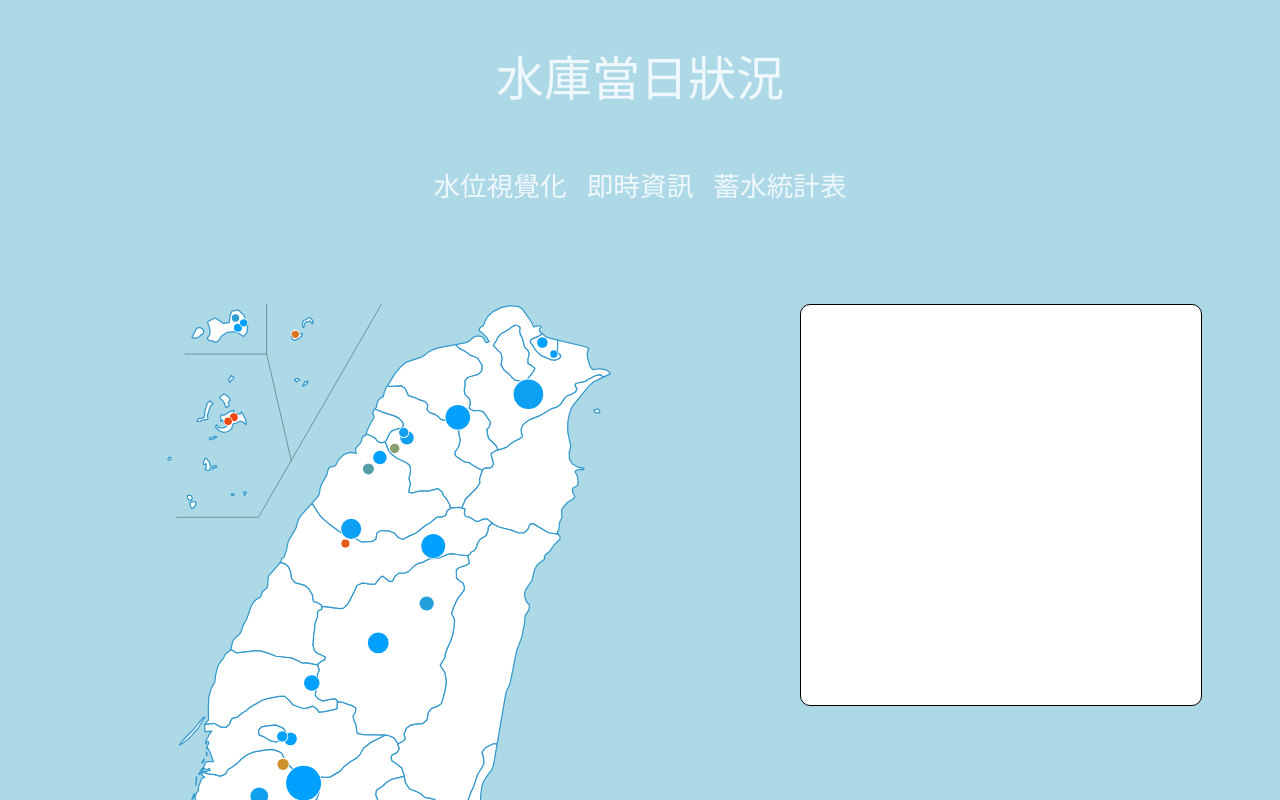
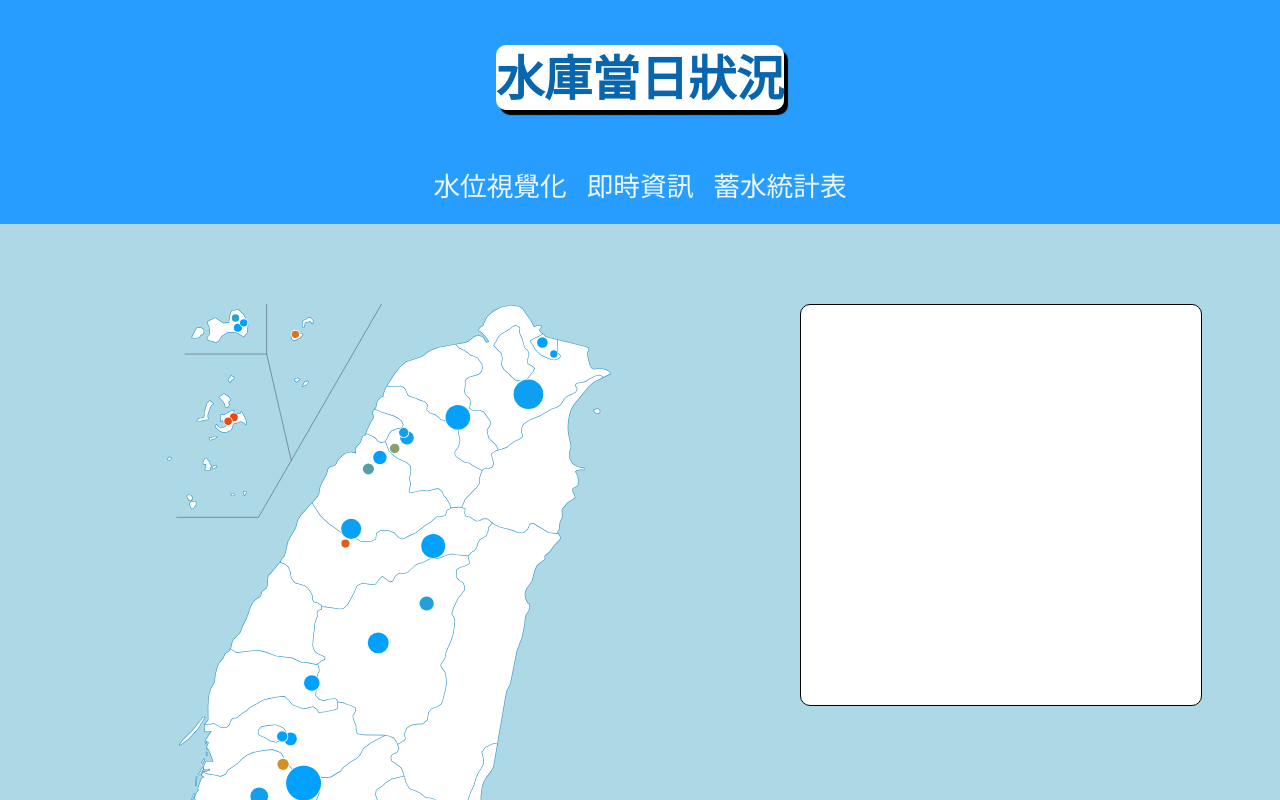
Before and after one commit to zawarudoooooooo/2023-11-29, a Vue app: page / in a window 1280 px wide. Shown: the top 800 px of the page. Built offline with nearby package versions, Linux system fonts and the light colour scheme.

Commit message:
Main Header App css

```diff
--- a/src/App.vue
+++ b/src/App.vue
@@ -8,13 +8,20 @@ import Header from './components/Header.vue'
   <div class="header">
     <Header />
   </div>
-  <RouterView />
+  <div class="content">
+    <RouterView />
+  </div>
 </template>
 
 <style lang="scss" scoped>
   .header{
     width: 100vw;
-    height: 23vh;
+    height: 28vh;
+    background-color: #279EFF;
+  }
+  .content{
+    margin-top: 20px;
+    background-color: lightblue;
   }
 
 </style>
--- a/src/components/Header.vue
+++ b/src/components/Header.vue
@@ -28,7 +28,8 @@ export default{
             width: 100vw;
             height: 13vh;
             text-align: center;
-            margin-top: 5vmin;
+            // margin-top: 5vmin;
+            padding-top: 5vmin;
             .routerItem{
                 text-decoration-line: none;
                 text-decoration-color:none ;
@@ -36,7 +37,15 @@ export default{
                 font-size: 36pt;
                 color: aliceblue;
             }
+            a.router-link-exact-active{
+            background-color: #fff;
+            color: #0766AD;
+            border-radius: 10px;
+            box-shadow: 4px 5px 1px black;
+            font-weight: bold;
+}
         }
+
 
         nav{
             width: 100vw;
@@ -52,4 +61,11 @@ export default{
                 color: aliceblue;
             }
         }
+        a.router-link-exact-active{
+            background-color: #fff;
+            color: #0766AD;
+            border-radius: 10px;
+            box-shadow: 4px 5px 1px black;
+            font-weight: bold;
+}
 </style>
--- a/src/views/Main.vue
+++ b/src/views/Main.vue
@@ -166,6 +166,16 @@ fetch("https://data.wra.gov.tw/OpenAPI/api/OpenData/50C8256D-30C5-4B8D-9B84-2E14
     circle:hover {
     transform: translate(-5px, -5px);
     }
+    path{
+      transition: all 0.3s;
+      paint-order:stroke;
+      transition: 0.5s;
+      cursor: pointer;
+    }
+    path:hover {
+      fill:#35A29F;
+    transform: translate(-5px, -5px);
+    }
     .content{
       width: 50vmin;
         height: 50vmin;
```
